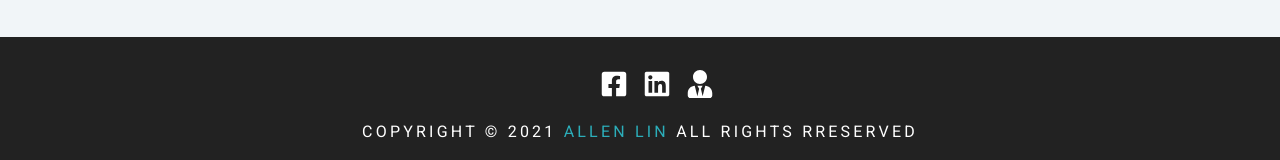
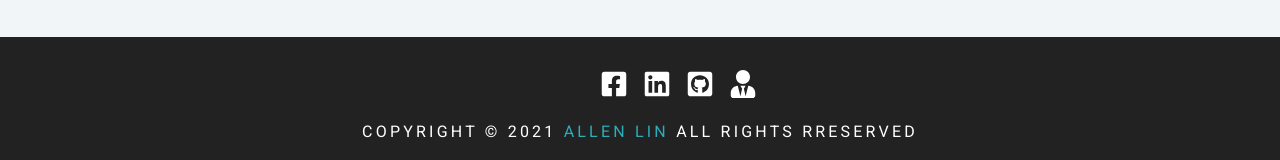
Before and after one commit to AllenLin0321/portfolio, a Gatsby site: page /contact in a window 1280 px wide. Shown: the part 619-779 px from the top of the page. Built offline with nearby package versions, Linux system fonts and the light colour scheme; Gatsby itself is replaced by a stand-in of ours.

Commit message:
新增GitHub Social Link

```diff
--- a/src/constants/social_links.js
+++ b/src/constants/social_links.js
@@ -1,5 +1,5 @@
 import React from 'react'
-import { FaFacebookSquare, FaLinkedin, FaUserTie } from 'react-icons/fa'
+import { FaFacebookSquare, FaLinkedin, FaGithubSquare, FaUserTie } from 'react-icons/fa'
 
 const data = [
   {
@@ -13,7 +13,12 @@ const data = [
     url: 'https://www.linkedin.com/in/yi-lun-lin',
   },
   {
-    id: 3,
+    id: 2,
+    icon: <FaGithubSquare className="social-icon"></FaGithubSquare>,
+    url: 'https://github.com/AllenLin0321',
+  },
+  {
+    id: 4,
     icon: <FaUserTie className="social-icon" />,
     url: 'https://drive.google.com/file/d/1pi5O2t1oOT3nyVrsYJOuernl2mJIsghS/view?usp=sharing',
   },
```
